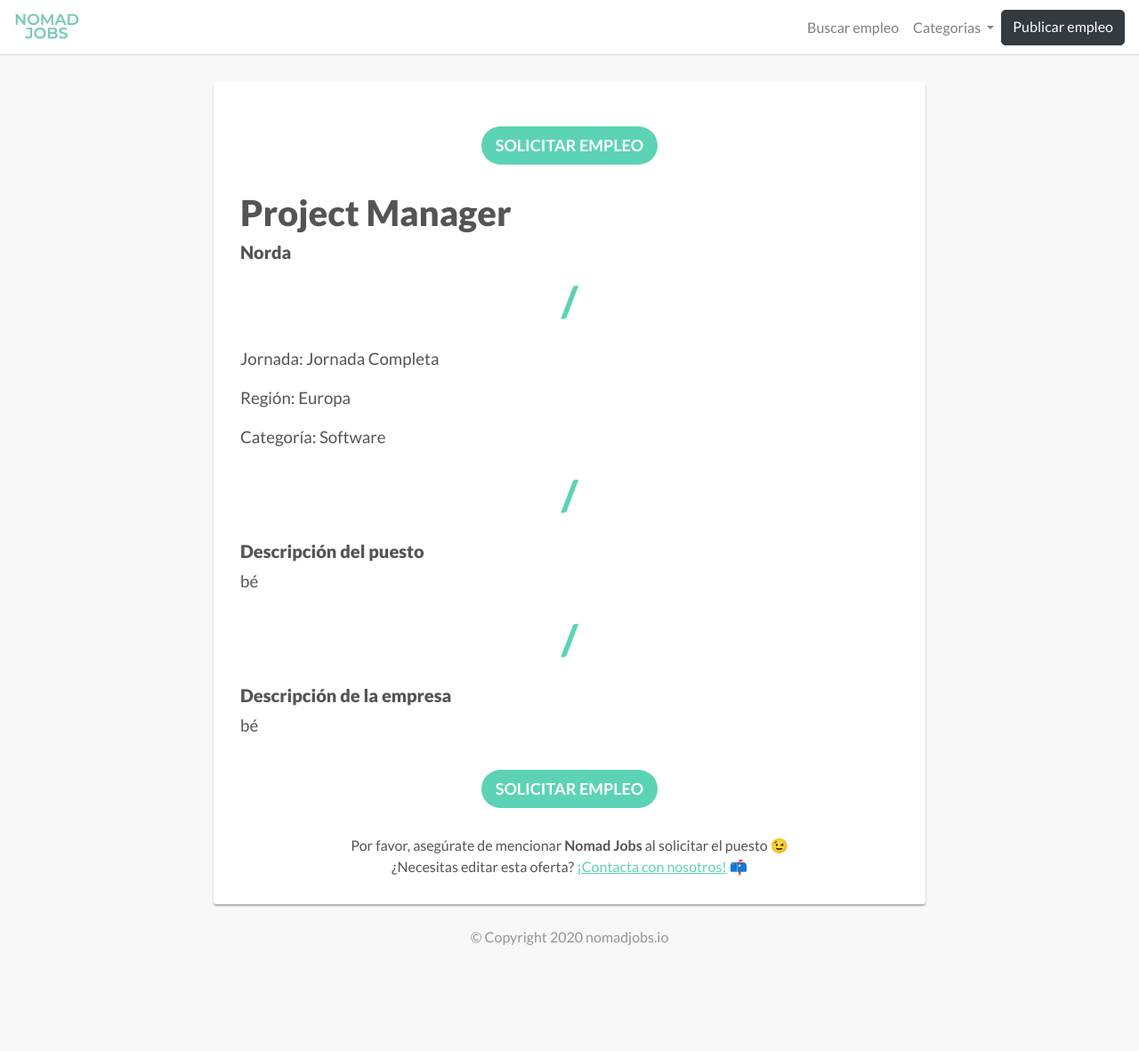
After one commit to martifont92/NomadJobs, a Flask app: page /details/1 in a window 1280 px wide. The commit adds this page. Shown: the whole page at 89% size. Run offline with Flask 2, Linux system fonts and the light colour scheme; data comes from the database, SQL or seed files in the repository; both versions use the stored data as it was after the commit; some libraries are stand-ins or nearby versions.

Commit message:
db-stripe-details

```diff
--- a/flaskr/main.py
+++ b/flaskr/main.py
@@ -1,21 +1,18 @@
-from flask import Blueprint, render_template
-from flask_login import login_required, current_user
+from flask import Blueprint, render_template, request, redirect, request
+from .models import db, Job
 
 main = Blueprint('main', __name__)
 
-@main.route('/')
+@main.route('/', methods=['GET'])
 def index():
-    return render_template('index.html')
-
-@main.route('/faqs')
-def faqs():
-    return render_template('faqs.html')
-
-@main.route('/profile')
-@login_required
-def profile():
-    return render_template('profile.html', name=current_user.name)
+	jobs = Job.query.order_by(Job.created).all()
+	return render_template('index.html', jobs=jobs)
 
 @main.route('/thanks')
 def thanks():
     return render_template('thanks.html')
+
+@main.route('/details/<int:id>', methods=['GET'])
+def details(id):
+	details = Job.query.get_or_404(id)
+	return render_template('details.html', details=details)
--- a/flaskr/static/custom.css
+++ b/flaskr/static/custom.css
@@ -44,19 +44,6 @@ li{
 	font-weight: 900;
 }
 
-.card-job{
-	background-color: #fff;
-}
-
-.card-job a{
-	color: #fff;
-	margin-bottom: 25px;
-}
-
-.featured {
-	border-color: #5cd3b4;
-}
-
 .footer{
 	margin-top: 25px;
 }
@@ -84,10 +71,11 @@ li{
 	border-color: #5cd3b4;
 }
 .form-control, .btn {
-	border-radius: 3px;
+	border-radius: 5px;
 }
+
 .jobpost-form {
-	width: 1105px;
+	width: 800px;
 	margin: 0 auto;
 	padding: 10px 0;
 }
@@ -127,6 +115,7 @@ li{
 	border: none;
 	margin-top: 20px;
 	min-width: 140px;
+	border-radius: 25px;
 }
 .jobpost-form .btn:hover, .jobpost-form .btn:focus {
 	background: #41cba9;
@@ -153,3 +142,98 @@ li{
 	text-decoration: underline;
 }
 /* end jobpost form */
+
+.card {
+    height: 100%;
+	display: flex;
+}
+
+.card-block {
+	margin-top: 18px;
+    display: flex;
+    justify-content: space-between;
+    flex-direction: column;
+}
+
+.card.card-footer {
+    align-self: flex-end;
+    flex: 1 1 auto;
+}
+
+.card-job{
+	background-color: #fff;
+}
+
+.card-job a{
+	color: #fff;
+	margin-bottom: 25px;
+}
+
+.featured{
+	border-color: #5cd3b4;
+}
+
+.row{
+	margin-top: 25px;
+}
+
+/* details */
+.details{
+	margin-top: 30px;
+	width: 800px;
+	margin: 0 auto;
+	padding: 10px 0;
+
+	color: #545454;
+	border-radius: 3px;
+	margin-top: 30px;
+	margin-bottom: 15px;
+	background: #fff;
+	box-shadow: 0px 2px 2px rgba(0, 0, 0, 0.3);
+	padding: 30px;
+}
+
+.details .btn {
+	font-size: 18px;
+	font-weight: bold;
+	color: #fff;
+	background: #5cd3b4;
+	border: none;
+	margin-top: 20px;
+	margin-bottom: 30px;
+	min-width: 140px;
+	border-radius: 25px;
+}
+
+.details a {
+	color: #5cd3b4;
+	text-decoration: underline;
+}
+
+.details p{
+	font-size: 14pt;
+}
+
+.details a:hover {
+	text-decoration: none;
+}
+.details form a {
+	color: #5cd3b4;
+	text-decoration: none;
+}
+.details form a:hover {
+	text-decoration: underline;
+}
+
+.divider p {
+	text-align: center;
+	color: #5cd3b4;
+	font-size: 35pt;
+	font-weight: 900;
+}
+
+.claim p {
+	font-size: 12pt;
+	margin-bottom: 0px;
+}
+/* end details form */
--- a/flaskr/templates/base.html
+++ b/flaskr/templates/base.html
@@ -39,31 +39,6 @@
 			          <a href="#" class="dropdown-item">Otros</a>
 		        	</div>
 		      	</li>
-		      	<!--
-				{% if not current_user.is_authenticated %}
-				<li class="nav-item">
-					<a class="nav-link" href="{{ '/login' }}">Log In</a>
-	      		</li>
-	      		{% endif %}
-	      		{% if not current_user.is_authenticated %}
-	      		<li class="nav-item">
-	        		<a class="nav-link" href="{{ '/signup'}}">Register</a>
-	      		</li>
-	      		{% endif %}
-	      		{% if current_user.is_authenticated %}
-	      		<a class="nav-link" href="{{ '/profile'}}">Perfil</a>
-	      		{% endif %}
-	      		{% if current_user.is_authenticated %}
-	      		<li class="nav-item dropdown">
-			        <a class="nav-link dropdown-toggle" href="{{ '/profile'}}" id="navbarDropdown" role="button" data-toggle="dropdown" aria-haspopup="true" aria-expanded="false">
-			        	⚙️
-			        </a>
-			        <div class="dropdown-menu" aria-labelledby="navbarDropdown">
-			        	<a class="nav-link" href="{{ '/logout'}}">Log Out</a>
-			        </div>
-			    </li>
-	      		{% endif %}
-	      		-->
 	      		<a href="{{ '/jobpost'}}" class="btn btn-dark btn-md">Publicar empleo</a>
 	    	</ul>
 	  	</div>
@@ -75,7 +50,7 @@
 
 	<footer class="footer">
 		<div class="container text-center">
-			<p class="copyright">© Copyright 2020 nomadjobs.io</a></p>
+			<p class="copyright">© Copyright 2020 nomadjobs.io</p>
 		</div>
 	</footer>
 
--- /dev/null
+++ b/flaskr/templates/details.html
@@ -0,0 +1,40 @@
+{% extends 'base.html' %}
+
+{% block title %}
+Nomad Jobs
+{% endblock %}
+
+{% block content %}
+<div class="container">
+	<div class="details">
+		<div class="text-center">
+			<button id='apply' type="submit" class="btn btn-lg">SOLICITAR EMPLEO</button>
+		</div>
+		<h1>{{ details.position }}</h1>
+		<h5>{{ details.companyName }}</h5>
+		<div class="divider">
+			<p>/</p>
+		</div>
+		<p>Jornada: {{ details.jobType }}</p>
+		<p>Región: {{ details.region }}</p>
+		<p>Categoría: {{ details.category }}</p>
+		<div class="divider">
+			<p>/</p>
+		</div>
+		<h5>Descripción del puesto</h5>
+		<p>{{ details.jobDescription }}</p>
+		<div class="divider">
+			<p>/</p>
+		</div>
+		<h5>Descripción de la empresa</h5>
+		<p>{{ details.companyDescription }}</p>
+		<div class="text-center">
+			<button id='apply' type="submit" class="btn btn-lg">SOLICITAR EMPLEO</button>
+		</div>
+		<div class="text-center claim">
+			<p>Por favor, asegúrate de mencionar <strong>Nomad Jobs</strong> al solicitar el puesto 😉</p>
+			<p>¿Necesitas editar esta oferta? <a href="mailto:martifont92@gmail.com">¡Contacta con nosotros!</a> 📫</p>
+		</div>
+	</div>
+</div>
+{% endblock %}
```
Also changed, not shown: flaskr/__init__.py (+48 -11 lines), flaskr/models.py (+22 -7 lines), flaskr/newjob.py (deleted, +0 -11 lines), flaskr/templates/index.html (+21 -14 lines), flaskr/templates/jobpost.html (+19 -19 lines), flaskr/jobs.db (added), 1 other file.
